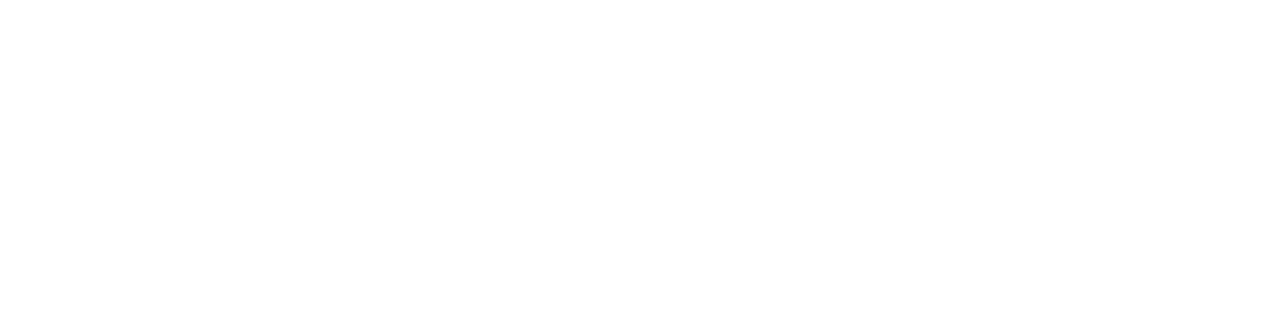
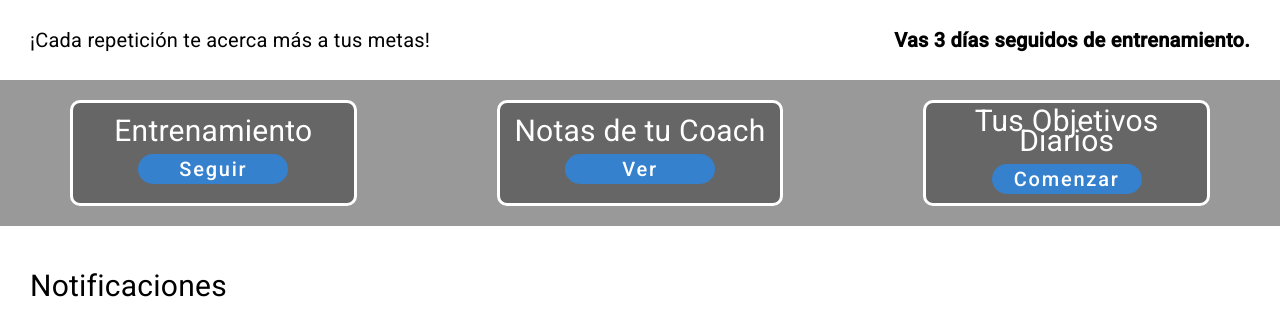
Before and after one commit to Final-Project-OpenSource/FitHub-Web-Application, an Angular app: page /home in a window 1280 px wide. Before the commit this address led to /. Shown: the top 336 px of the page. Built offline with nearby package versions, Linux system fonts and the light colour scheme.

Commit message:
feat: add Inicio
Work progress Component Inicio 1/2

```diff
--- a/src/app/app.routes.ts
+++ b/src/app/app.routes.ts
@@ -3,7 +3,7 @@ import {LoginComponent} from "./public/components/login/login.component";
 import {RegisterComponent} from "./public/components/register/register.component";
 import {RecoveryPasswordComponent} from "./public/components/recovery-password/recovery-password.component";
 import {LandingPageComponent} from "./public/components/landing-page/landing-page.component";
-
+import {InicioComponent} from "./public/components/inicio/inicio.component";
 import {CoachInformationComponent} from "./coach/components/coach-information/coach-information.component";
 import {CoachContactComponent} from "./coach/components/coach-contact/coach-contact.component";
 
@@ -15,7 +15,7 @@ export const routes: Routes = [
 
   {path: 'coach', component: CoachInformationComponent},
   {path: 'contact-coach', component: CoachContactComponent},
-
+  {path: 'home', component: InicioComponent},
   {path: '', pathMatch: 'full', component: LandingPageComponent},
   {path: '*', pathMatch: 'full', redirectTo: 'home'}
 ];
--- /dev/null
+++ b/src/app/public/components/inicio/inicio.component.css
@@ -0,0 +1,57 @@
+.container {
+  display: flex;
+  flex-direction: column;
+  justify-content: space-between;
+}
+
+.apartado1 {
+  display: flex;
+  justify-content: space-between;
+  font-size: 20px;
+  .p2{
+    font-weight: bold;
+  }
+}
+
+.apartado1 p {
+  margin: 30px;
+}
+.apartado2 {
+  display: flex;
+  justify-content: space-between;
+  background-color: #999999;
+}
+.apartado3 {
+  margin: 50px 30px 30px;
+  font-size: 30px;
+}
+.block {
+  background-color: #666666; /* plomo */
+  border: 3px solid white;
+  border-radius: 10px;
+  width: 400px; /* ajusta según tus necesidades */
+  height: 80px; /* ajusta según tus necesidades */
+  display: flex;
+  flex-direction: column;
+  justify-content: center;
+  align-items: center;
+  text-align: center;
+  margin: 10px;
+  color: white;
+  font-size: 30px;
+  padding: 10px;
+}
+.block {
+  margin: 20px 70px;
+  .custom-button {
+    background-color: #3581cd;
+    color: white;
+    align-items: center;
+    text-align: center;
+    border-radius: 30px;
+    font-size: 20px;
+    width: 150px;
+    height: 30px;
+
+  }
+}
--- /dev/null
+++ b/src/app/public/components/inicio/inicio.component.html
@@ -0,0 +1,44 @@
+<div class="container">
+  <div class="apartado1">
+    <p>¡Cada repetición te acerca más a tus metas!</p>
+    <p class="p2">Vas 3 días seguidos de entrenamiento.</p>
+  </div>
+  <div class="apartado2">
+    <div class="block">
+      <p>Entrenamiento</p>
+      <mat-divider></mat-divider>
+      <section>
+        <div class="example-button-row">
+          <button mat-flat-button class="custom-button">Seguir</button>
+        </div>
+      </section>
+      <mat-divider></mat-divider>
+    </div>
+    <div class="block">
+      <p>Notas de tu Coach</p>
+      <mat-divider></mat-divider>
+      <section>
+        <div class="example-button-row">
+          <button mat-flat-button class="custom-button">Ver</button>
+        </div>
+      </section>
+      <mat-divider></mat-divider>
+    </div>
+    <div class="block">
+      <p>Tus Objetivos Diarios</p>
+      <mat-divider></mat-divider>
+      <section>
+        <div class="example-button-row">
+          <button mat-flat-button class="custom-button">Comenzar</button>
+        </div>
+      </section>
+      <mat-divider></mat-divider>
+    </div>
+  </div>
+  <div class="apartado3">
+    <p>Notificaciones</p>
+    <section>
+
+    </section>
+  </div>
+</div>
```
Also changed, not shown: src/app/public/components/inicio/inicio.component.ts (added, +22 -0 lines), 1 other file (tests, documents, lock files or other folders).
